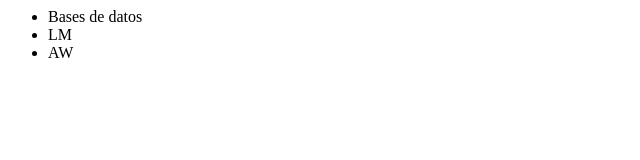
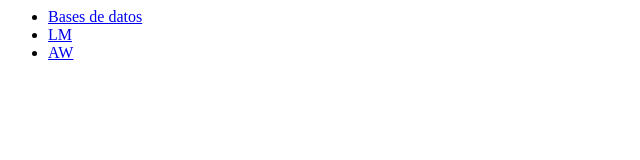
Before and after one commit to dexpositofp/fp2024, a plain HTML site: page index.html in a window 1280 px wide. Shown: the whole page, without its empty margins (0-640 px from the left). Drawn offline with Linux system fonts and the light colour scheme.

Commit message:
index modificado

```diff
--- a/index.html
+++ b/index.html
@@ -4,9 +4,9 @@
 
 	<body>
 		<ul>
-			<li href="./BDA/index.html">Bases de datos</li>
-			<li href="./LM/index.html">LM</li>
-			<li href="./AW/index.html">AW</li>
+			<li> <a href="./BDA/index.html">Bases de datos<a></li>
+			<li> <a href="./LM/index.html">LM</a></li>
+			<li><a href="./AW/index.html">AW</a></li>
 		</ul>
 	</body>
 </html>
```
